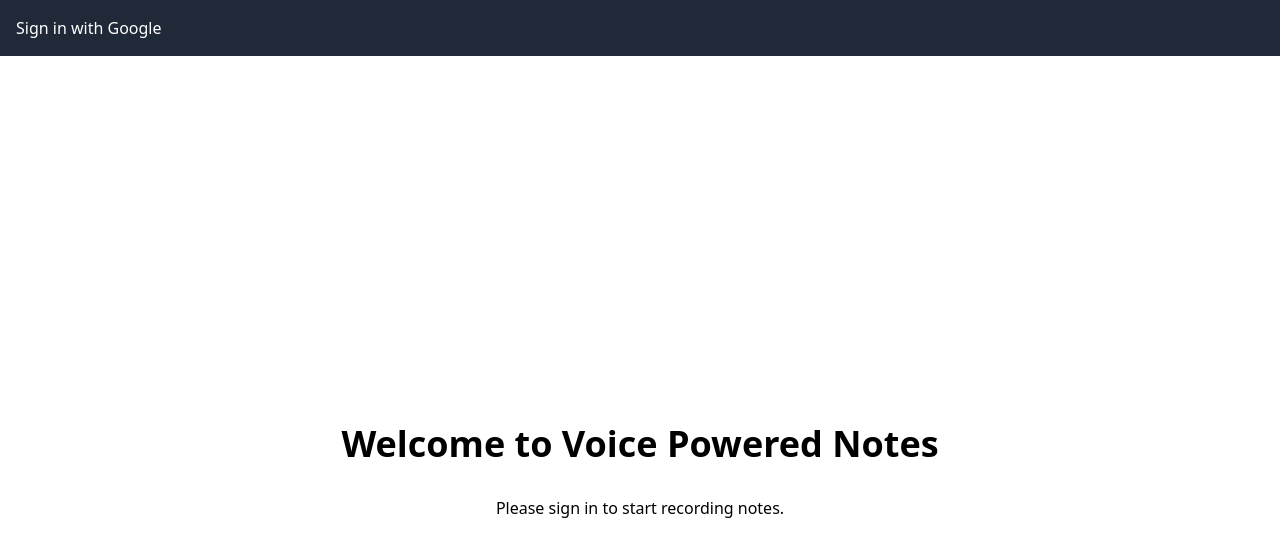
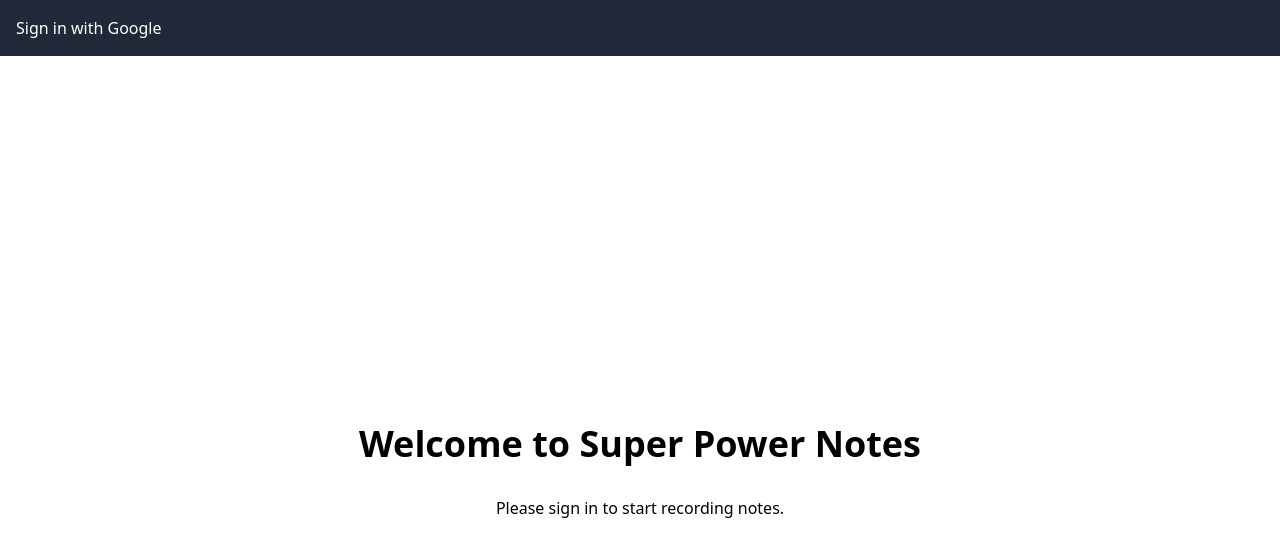
Before and after one commit to mirkobozzetto/superpowernotes, a Next.js app: page / in a window 1280 px wide. Shown: the top 556 px of the page. Built offline with nearby package versions, Linux system fonts and the light colour scheme; no server answers.

Commit message:
feat: update Prisma version to 5.12.0 and improve dependencies in lockfile for better stability and compatibility

```diff
--- a/app/page.tsx
+++ b/app/page.tsx
@@ -6,7 +6,7 @@ export default async function Home() {
 
   return (
     <div className="flex flex-col items-center justify-center min-h-screen py-2">
-      <h1 className="text-4xl font-bold mb-8">Welcome to Voice Powered Notes</h1>
+      <h1 className="text-4xl font-bold mb-8">Welcome to Super Power Notes</h1>
       <DynamicAudioRecorder initialSession={session} />
     </div>
   );
--- a/package.json
+++ b/package.json
@@ -29,7 +29,7 @@
     "eslint-plugin-prettier": "^5.2.1",
     "postcss": "^8.4.47",
     "prettier": "^3.3.3",
-    "prisma": "^5.19.1",
+    "prisma": "5.12.0",
     "tailwindcss": "^3.4.12",
     "typescript": "^5"
   }
```
Also changed, not shown: 1 other file (tests, documents, lock files or other folders).
